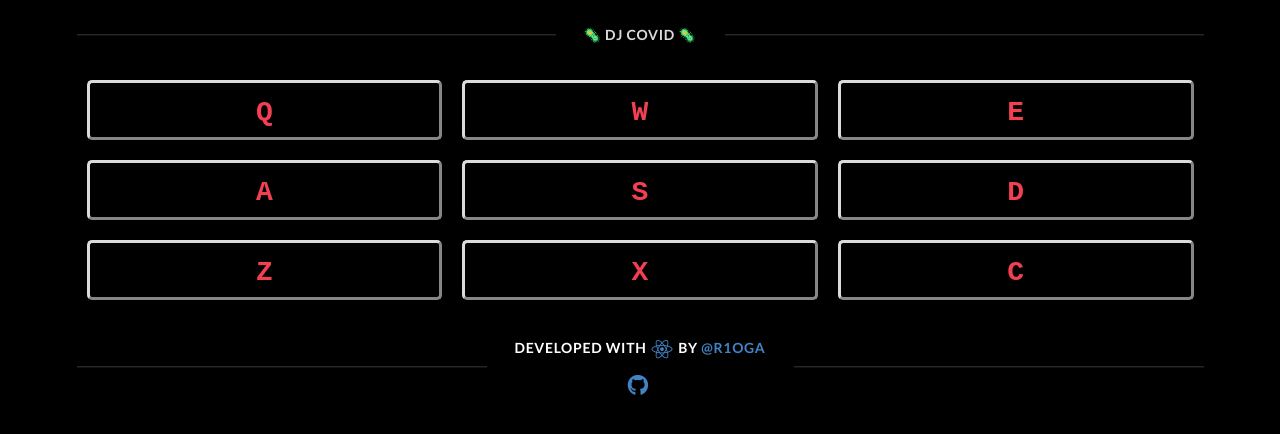
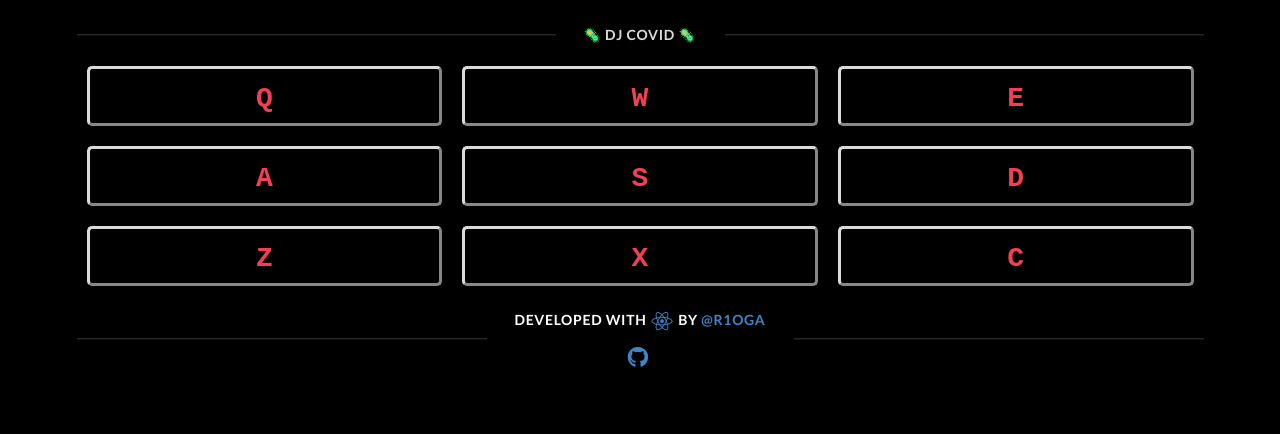
Before and after one commit to r1oga/dj-covid, a React (Create React App) app: page / in a window 1280 px wide. Shown: the top 434 px of the page. Built offline with nearby package versions, Linux system fonts and the light colour scheme.

Commit message:
Reduce margin of header and footer

```diff
--- a/src/components/Footer.js
+++ b/src/components/Footer.js
@@ -2,7 +2,10 @@ import React from 'react'
 
 const Footer = () => {
   return (
-    <div className='ui horizontal divider'>
+    <div
+      className='ui horizontal divider'
+      style={{ marginTop: '0' }}
+    >
       <div
         className='ui segment basic center aligned'
         style={{ color: 'white' }}
--- a/src/components/Header.js
+++ b/src/components/Header.js
@@ -3,7 +3,10 @@ import React from 'react'
 const Header = () => {
   return (
     <div>
-      <div className='ui divider horizontal'>
+      <div
+        className='ui divider horizontal'
+        style={{ marginBottom: '0' }}
+      >
         <div
           className='ui center aligned segment basic'
           style={{ color: '#DBDBDB' }}
```
